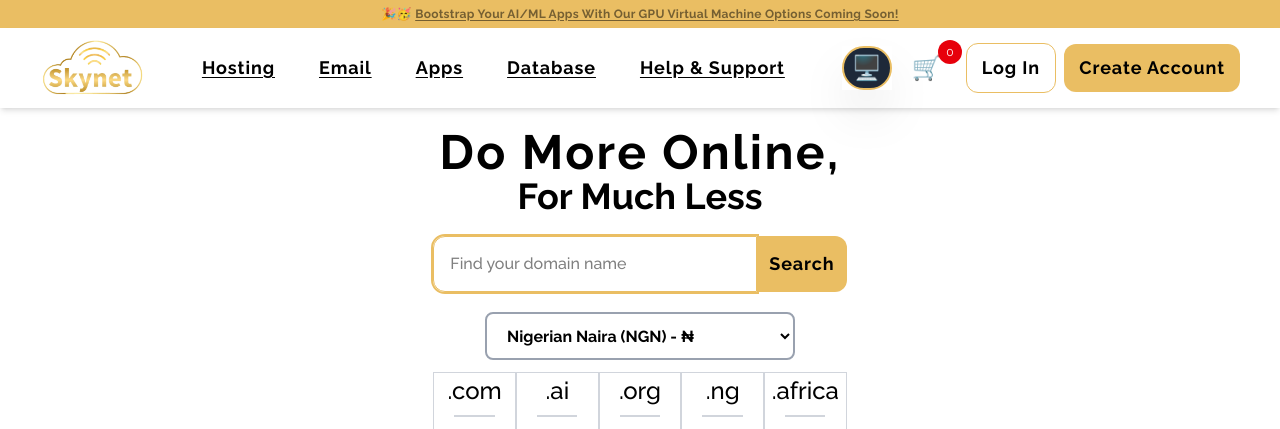
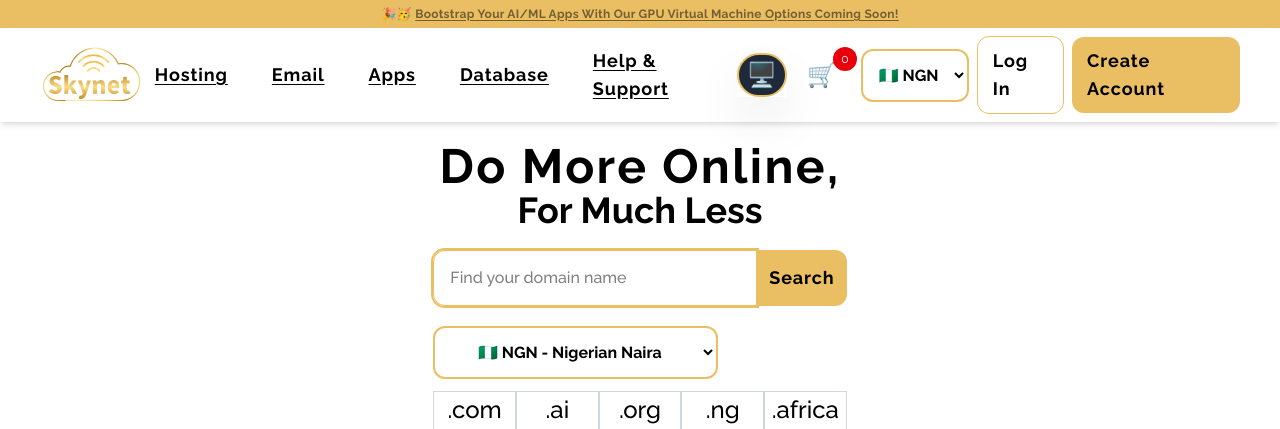
Before and after one commit to sapwavino/skynet_redesign_fe, a Vue app: page / in a window 1280 px wide. Shown: the top 429 px of the page. Built offline with nearby package versions, Linux system fonts and the light colour scheme.

Commit message:
DOMAIN NAME PURCHASE OBJECT FIXES + CURRENCY DROPDOWN COMPONENT

```diff
--- /dev/null
+++ b/src/components/CurrencyDropdown.vue
@@ -0,0 +1,73 @@
+<script>
+import {createToast} from "mosha-vue-toastify";
+
+export default {
+  name: "CurrencyDropdown",
+  props: {
+    showText:{
+      type: Boolean,
+      required: true,
+      default: false
+    }
+  },
+  data(){
+    return{
+      countries: [
+        {name: "GHS", flag: "🇬🇭", text: "Ghanaian Cedis"},
+        {name: "KSH", flag: "🇰🇪", text: "Kenyan Shillings"},
+        {name: "NGN", flag: "🇳🇬", text: "Nigerian Naira"},
+        {name: "GBP", flag: "🇬🇧", text: "British Pound Sterling"},
+        {name: "USD", flag: "🇺🇸", text: "United States Dollar"},
+        {name: "EUR", flag: "🇪🇺", text: "European Euro"},
+      ],
+    }
+  },
+  methods: {
+    changePreferredCurrency() {
+      this.$store.dispatch('updatePreferredCurrency', this.selectedCurrency);
+      console.log("changePreferredCurrency", this.selectedCurrency)
+      window.localStorage.setItem('preferredCurrency', JSON.stringify(this.selectedCurrency))
+      let selectedCountryText = this.countries.find((one) => {
+        return one.name === this.selectedCurrency
+      }).text
+      createToast(
+          "Your preferred currency is now " + selectedCountryText + ` (${this.selectedCurrency})`,
+          {
+            type: 'info',
+            duration: 500,
+            position: 'bottom-right'
+          }
+      )
+    }
+  },
+  computed: {
+    selectedCurrency: {
+      get() {
+        return this.$store.state.preferredCurrency
+      },
+      set(value) {
+        this.$store.dispatch('updatePreferredCurrency', value)
+      }
+    }
+  }
+}
+</script>
+
+<template>
+  <div class="block mx-auto">
+    <select id="country"
+            class="border-2 border-customGold dark:text-gray-500 rounded-xl block p-3 py-3.5 focus:outline-none font-bold cursor-pointer text-center"
+            v-model="selectedCurrency"
+            @change="changePreferredCurrency"
+            @click.stop
+    >
+      <option v-for="(country, idx) in countries" :key="idx" :value="country.name">{{ country.flag }}
+        {{ country.name }}<span v-if="showText"> - {{country.text}}</span>
+      </option>
+    </select>
+  </div>
+</template>
+
+<style scoped>
+
+</style>
--- a/src/components/DomainNameSearch.vue
+++ b/src/components/DomainNameSearch.vue
@@ -3,11 +3,12 @@
 import {createToast} from 'mosha-vue-toastify';
 import 'mosha-vue-toastify/dist/style.css'
 import Recents from "@/components/Recents.vue";
-import {DomainCartItem} from '@/utils/helper_classes.js'
+import {convertPrice} from "../utils/helper_functions.js";
+import CurrencyDropdown from "@/components/CurrencyDropdown.vue";
 
 export default {
   name: "DomainNameSearch",
-  components: {Recents},
+  components: {CurrencyDropdown, Recents},
   setup() {
     return {}
   },
@@ -37,7 +38,6 @@ export default {
         'GBP',
         'EUR'
       ],
-      selectedCurrency: 'NGN',
       loading: false,
       searchTerm: '',
       searchResults: [],
@@ -51,6 +51,14 @@ export default {
       },
       recents: [],
       showMore: false,
+      countries: [
+        {name: "GHS", flag: "🇬🇭", text: "Ghanaian Cedis"},
+        {name: "KSH", flag: "🇰🇪", text: "Kenyan Shillings"},
+        {name: "NGN", flag: "🇳🇬", text: "Nigerian Naira"},
+        {name: "GBP", flag: "🇬🇧", text: "British Pound Sterling"},
+        {name: "USD", flag: "🇺🇸", text: "United States Dollar"},
+        {name: "EUR", flag: "🇪🇺", text: "European Euro"},
+      ],
 
     }
   },
@@ -76,6 +84,7 @@ export default {
     },
   },
   methods: {
+    convertPrice,
     fetchSearchResults() {
       const removeTLD = (str) => str.replace(/\..*$/, '');
       const removeWhitespace = (str) => str.replace(/\s+/g, '');
@@ -174,8 +183,28 @@ export default {
     setRecent(domain) {
       this.searchTerm = domain;
     },
-    addDomainToCart() {
-      console.log(new DomainCartItem("name", "100",))
+    buyDomain(domain, price) {
+      // console.log(new DomainCartItem("name", "100",))
+      console.log(
+          domain,
+          convertPrice(this.$store.state.preferredCurrency, price),
+          this.$store.state.preferredCurrency
+      )
+    },
+    changePreferredCurrency() {
+      this.$store.dispatch('updatePreferredCurrency', this.selectedCurrency);
+      window.localStorage.setItem('preferredCurrency', JSON.stringify(this.selectedCurrency))
+      let selectedCountryText = this.countries.find((one) => {
+        return one.name === this.selectedCurrency
+      }).text
+      createToast(
+          "Your preferred currency is now " + selectedCountryText + ` (${this.selectedCurrency})`,
+          {
+            type: 'info',
+            duration: 500,
+            position: 'bottom-right'
+          }
+      )
     }
   },
   mounted() {
@@ -194,6 +223,14 @@ export default {
         return this.tldPrices
       }
       return this.tldPricesShort
+    },
+    selectedCurrency: {
+      get() {
+        return this.$store.state.preferredCurrency
+      },
+      set(value) {
+        this.$store.dispatch('updatePreferredCurrency', value)
+      }
     }
   }
 }
@@ -223,16 +260,7 @@ export default {
 
     <!--CURRENCY DROPDOWN-->
     <div class="block w-full mt-5">
-      <select id="currency"
-              class="h-12 border-2 border-gray-400 dark:text-gray-300 text-base rounded-lg block w-3/4 mx-auto py-2.5 px-4 focus:outline-none font-bold cursor-pointer"
-              v-model="selectedCurrency">
-        <option value="NGN">Nigerian Naira (NGN) - ₦</option>
-        <option value="KSH">Kenyan Shilling (KSh) - KSh</option>
-        <option value="GHS">Ghanaian Cedis (GHS) - ₵</option>
-        <option value="USD">United States Dollar (USD) - $</option>
-        <option value="GBP">Great Britain Pound (GBP) - £</option>
-        <option value="EUR">European Euro (EUR) - €</option>
-      </select>
+      <CurrencyDropdown :show-text="true"/>
     </div>
 
     <!--    TLD PRICES -->
@@ -293,12 +321,16 @@ export default {
                     <span v-else-if="selectedCurrency === 'KSH'">KSh</span>
                     <span v-else-if="selectedCurrency === 'GHS'">₵</span>
                     <span v-else-if="selectedCurrency === 'GBP'">£</span>
-                    <span v-else-if="selectedCurrency === 'EUR'">€</span>{{ formatNumber(tld.price) }}
+                    <span v-else-if="selectedCurrency === 'EUR'">€</span>{{
+                      formatNumber(convertPrice($store.state.preferredCurrency, tld.price))
+                    }}
                   </span>
               </h1>
               <h1 class="text-xs text-gray-400 dark:text-gray-600 tracking-tight font-medium">Per Year</h1>
             </div>
-            <button class="resultListAddBtn">🛒 Buy</button>
+            <button class="resultListAddBtn"
+                    @click.prevent="buyDomain($store.state.domainToSearch + tld.tld, tld.price)">🛒 Buy
+            </button>
           </div>
         </li>
         <li class="list-none resultListItem flex items-center justify-center">
--- a/src/components/MobileNavDrawer.vue
+++ b/src/components/MobileNavDrawer.vue
@@ -251,34 +251,32 @@
               </div>
             </div>
             <div class="flex mt-5 gap-x-2">
-              <div class="block mx-auto">
-                <select id="country"
-                        class="h-12 border-2 border-customGold dark:text-gray-500 rounded-2xl block py-1 px-3 focus:outline-none font-bold cursor-pointer text-center text-sm"
-                        v-model="selectedCurrency"
-                        @change="changePreferredCurrency"
-                        @click.stop
-                >
-                  <option v-for="(country, idx) in countries" :key="idx" :value="country.name">{{ country.flag }}
-                    {{ country.name }}
-                  </option>
-                </select>
-              </div>
-              <button class="border-2 border-customGold dark:text-gray-500 rounded-2xl block p-2.5 mx-1 focus:outline-none font-bold cursor-pointer text-center rounded-2xl dark:text-gray-500">Balance: <span
+              <CurrencyDropdown :show-text="true"/>
+              <button
+                  class="border-2 border-customGold dark:text-gray-500 rounded-2xl block p-2.5 mx-1 focus:outline-none font-bold cursor-pointer text-center rounded-2xl dark:text-gray-500">
+                Balance: <span
                   class="text-base">0.00</span></button>
             </div>
           </li>
         </ul>
 
         <!--        NOT LOGGED IN NAV-->
-        <ul class="flex flex-col gap-y-1 mt-5" v-else>
+        <ul class="flex flex-col gap-y-1 mt-5 text-center" v-else>
           <li class="mobile-nav-item" @click="navigateTo('/')">
             <button class="mobile-nav-link">Home</button>
           </li>
-          <li class="mobile-nav-item" @click="navigateTo('/auth/login')">
-            <button class="mobile-nav-link">Login</button>
+          <li class="flex">
+            <li class="mobile-nav-item w-1/2" @click="navigateTo('/auth/login')">
+              <button class="mobile-nav-link">Login</button>
+            </li>
+            <li class="mobile-nav-item w-1/2" @click="navigateTo('/auth/signup')">
+              <button class="mobile-nav-link">Signup</button>
+            </li>
           </li>
-          <li class="mobile-nav-item" @click="navigateTo('/auth/signup')">
-            <button class="mobile-nav-link">Signup</button>
+          <li>
+            <div class="flex mt-5 gap-x-2">
+              <CurrencyDropdown :show-text="true"/>
+            </div>
           </li>
         </ul>
 
@@ -293,6 +291,7 @@
 import {useStore} from 'vuex';
 import {useRouter} from 'vue-router'; // Import useRouter
 import {computed, ref} from 'vue';
+import CurrencyDropdown from "@/components/CurrencyDropdown.vue";
 
 const store = useStore();
 const router = useRouter(); // Get the router instance
@@ -321,7 +320,8 @@ export default {
         {name: "KSH", flag: "🇰🇪", text: "Kenyan Shillings"},
         {name: "NGN", flag: "🇳🇬", text: "Nigerian Naira"},
         {name: "GBP", flag: "🇬🇧", text: "British Pound Sterling"},
-        {name: "USD", flag: "🇺🇸", text: "United States Dollar"}
+        {name: "USD", flag: "🇺🇸", text: "United States Dollar"},
+        {name: "EUR", flag: "🇪🇺", text: "European Euro"},
       ],
       selectedCurrency: 'NGN',
       getLastLogin
--- a/src/components/NavBar.vue
+++ b/src/components/NavBar.vue
@@ -1,15 +1,56 @@
 <script>
 import ThemeDropdown from "@/components/ThemeDropdown.vue";
+import {createToast} from "mosha-vue-toastify";
+import CurrencyDropdown from "@/components/CurrencyDropdown.vue";
 
 export default {
   name: "NavBar",
-  components: {ThemeDropdown},
+  components: {CurrencyDropdown, ThemeDropdown},
   props: {
     dashboardNav: {
       type: Boolean,
       required: true
     }
-  }
+  },
+  data() {
+    return {
+      countries: [
+        {name: "GHS", flag: "🇬🇭", text: "Ghanaian Cedis"},
+        {name: "KSH", flag: "🇰🇪", text: "Kenyan Shillings"},
+        {name: "NGN", flag: "🇳🇬", text: "Nigerian Naira"},
+        {name: "GBP", flag: "🇬🇧", text: "British Pound Sterling"},
+        {name: "USD", flag: "🇺🇸", text: "United States Dollar"},
+        {name: "EUR", flag: "🇪🇺", text: "European Euro"},
+      ],
+    };
+  },
+  methods: {
+    changePreferredCurrency() {
+      console.log("changePreferredCurrency", this.selectedCurrency)
+      this.$store.dispatch('updatePreferredCurrency', this.selectedCurrency);
+      window.localStorage.setItem('preferredCurrency', JSON.stringify(this.selectedCurrency))
+      let selectedCountryText = this.countries.find((one) => {
+        return one.name === this.selectedCurrency
+      }).text
+      createToast(
+          "Your preferred currency is now " + selectedCountryText + ` (${this.selectedCurrency})`,
+          {
+            type: 'info',
+            duration: 500,
+            position: 'bottom-right'
+          }
+      )
+    }
+  },
+  computed: {
+    selectedCurrency() {
+      return this.$store.state.preferredCurrency
+    }
+  },
+  mounted() {
+    const preferredCurrency = JSON.parse(window.localStorage.getItem('preferredCurrency'))
+    this.selectedCurrency = preferredCurrency || this.$store.state.preferredCurrency;
+  },
 }
 </script>
 
@@ -37,6 +78,7 @@ export default {
           {{ $store.state.cart.items.length }}
         </div>
       </router-link>
+      <CurrencyDropdown :show-text="false"/>
       <router-link to="/auth/login" class="border-btn-base" style="padding: 10px 15px">
         Log In
       </router-link>
@@ -91,11 +133,14 @@ export default {
           {{ $store.state.cart.items.length }}
         </div>
       </router-link>
-    <svg
-        height="2rem"
-        class="fill-customGold"
-        @click.prevent="$store.commit('SET_SHOW_MOBILE_NAV', true)"
-        xmlns="http://www.w3.org/2000/svg" viewBox="0 0 448 512"><path d="M16 132h416c8.837 0 16-7.163 16-16V76c0-8.837-7.163-16-16-16H16C7.163 60 0 67.163 0 76v40c0 8.837 7.163 16 16 16zm0 160h416c8.837 0 16-7.163 16-16v-40c0-8.837-7.163-16-16-16H16c-8.837 0-16 7.163-16 16v40c0 8.837 7.163 16 16 16zm0 160h416c8.837 0 16-7.163 16-16v-40c0-8.837-7.163-16-16-16H16c-8.837 0-16 7.163-16 16v40c0 8.837 7.163 16 16 16z"/></svg>
+      <svg
+          height="2rem"
+          class="fill-customGold"
+          @click.prevent="$store.commit('SET_SHOW_MOBILE_NAV', true)"
+          xmlns="http://www.w3.org/2000/svg" viewBox="0 0 448 512">
+        <path
+            d="M16 132h416c8.837 0 16-7.163 16-16V76c0-8.837-7.163-16-16-16H16C7.163 60 0 67.163 0 76v40c0 8.837 7.163 16 16 16zm0 160h416c8.837 0 16-7.163 16-16v-40c0-8.837-7.163-16-16-16H16c-8.837 0-16 7.163-16 16v40c0 8.837 7.163 16 16 16zm0 160h416c8.837 0 16-7.163 16-16v-40c0-8.837-7.163-16-16-16H16c-8.837 0-16 7.163-16 16v40c0 8.837 7.163 16 16 16z"/>
+      </svg>
     </div>
 
   </nav>
--- a/src/store/index.js
+++ b/src/store/index.js
@@ -1,7 +1,8 @@
 import {createStore} from "vuex";
 import {createToast} from "mosha-vue-toastify";
 import 'mosha-vue-toastify/dist/style.css'
-import {v4 as uuidv4} from "uuid";
+const preferredCurrencyFromStorage = JSON.parse(localStorage.getItem('preferredCurrency'));
+
 // Create a new store instance or import from module.
 const store = createStore({
 
@@ -226,7 +227,7 @@ const store = createStore({
                 tickets: [],
             }
         },
-        preferredCurrency: "NGN",
+        preferredCurrency: preferredCurrencyFromStorage || "NGN",
         showMobileNav: false
     },
     mutations: {
@@ -235,6 +236,7 @@ const store = createStore({
         },
         UPDATE_PREFERRED_CURRENCY(state, currency) {
             state.preferredCurrency = currency;
+            localStorage.setItem('preferredCurrency', JSON.stringify(currency));
         },
         ADD_ITEM_TO_CART(state, item) {
             state.cart.items.push(item);
```
Also changed, not shown: src/utils/helper_classes.js (+11 -15 lines), src/views/HomeView.vue (+9 -0 lines).
